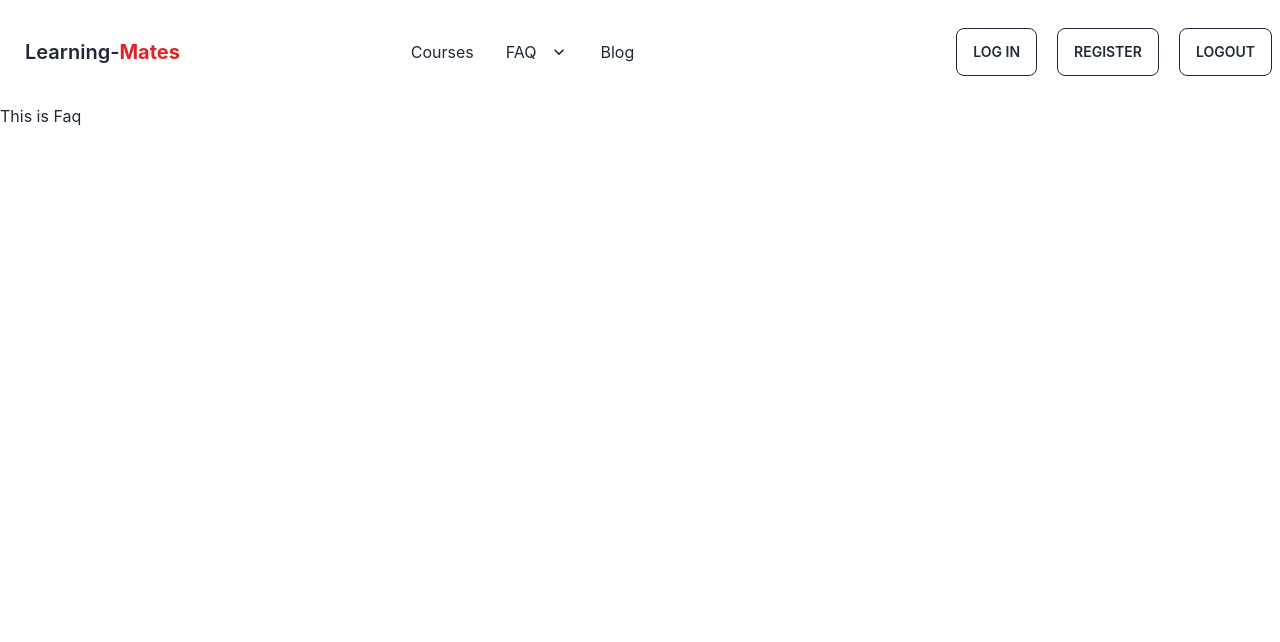
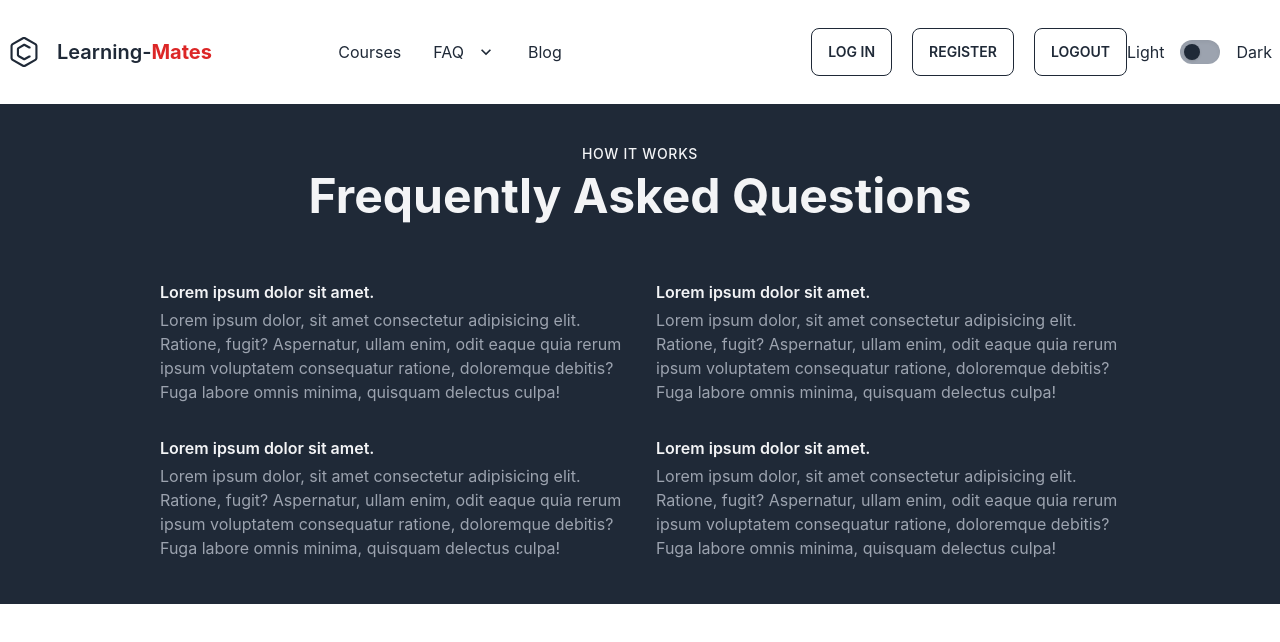
Before and after one commit to TajbeerAhamed/learning-mates-client, a React (Create React App) app: page /faq in a window 1280 px wide. Shown: the top 642 px of the page. Built offline with nearby package versions, Linux system fonts and the light colour scheme; no server answers.

Commit message:
faq added

```diff
--- a/src/App.js
+++ b/src/App.js
@@ -2,6 +2,7 @@ import { createBrowserRouter, RouterProvider } from 'react-router-dom';
 import './App.css';
 import Blog from './components/Blog/Blog';
 import Courses from './components/Courses/Courses';
+import CoursesDetails from './components/CoursesDetails/CoursesDetails';
 import Error from './components/Error/Error';
 import Faq from './components/Faq/Faq';
 import Home from './components/Home/Home';
@@ -23,6 +24,11 @@ function App() {
     path:'/courses',
     loader: () => fetch('https://learning-mate-server.vercel.app/categories'),
     element:<Courses></Courses>
+},
+{
+  path:'/coursesDetails/:id',
+  loader: () => fetch ('https://learning-mate-server.vercel.app/categories'),
+  element: <CoursesDetails></CoursesDetails>
 },
 {
   path:'/faq',
--- /dev/null
+++ b/src/components/CoursesDetails/CoursesDetails.js
@@ -0,0 +1,11 @@
+import React from 'react';
+
+const CoursesDetails = () => {
+    return (
+        <div>
+            <h2>This is courses details</h2>
+        </div>
+    );
+};
+
+export default CoursesDetails;
--- a/src/components/Faq/Faq.js
+++ b/src/components/Faq/Faq.js
@@ -3,7 +3,30 @@ import React from 'react';
 const Faq = () => {
     return (
         <div>
-            <h2>This is Faq</h2>
+            <section className="bg-gray-800 text-gray-100">
+	<div className="container flex flex-col justify-center p-4 mx-auto md:p-8">
+		<p className="p-2 text-sm font-medium tracking-wider text-center uppercase">How it works</p>
+		<h2 className="mb-12 text-4xl font-bold leading-none text-center sm:text-5xl">Frequently Asked Questions</h2>
+		<div className="grid gap-10 md:gap-8 sm:p-3 md:grid-cols-2 lg:px-12 xl:px-32">
+			<div>
+				<h3 className="font-semibold">Lorem ipsum dolor sit amet.</h3>
+				<p className="mt-1 text-gray-400">Lorem ipsum dolor, sit amet consectetur adipisicing elit. Ratione, fugit? Aspernatur, ullam enim, odit eaque quia rerum ipsum voluptatem consequatur ratione, doloremque debitis? Fuga labore omnis minima, quisquam delectus culpa!</p>
+			</div>
+			<div>
+				<h3 className="font-semibold">Lorem ipsum dolor sit amet.</h3>
+				<p className="mt-1 text-gray-400">Lorem ipsum dolor, sit amet consectetur adipisicing elit. Ratione, fugit? Aspernatur, ullam enim, odit eaque quia rerum ipsum voluptatem consequatur ratione, doloremque debitis? Fuga labore omnis minima, quisquam delectus culpa!</p>
+			</div>
+			<div>
+				<h3 className="font-semibold">Lorem ipsum dolor sit amet.</h3>
+				<p className="mt-1 text-gray-400">Lorem ipsum dolor, sit amet consectetur adipisicing elit. Ratione, fugit? Aspernatur, ullam enim, odit eaque quia rerum ipsum voluptatem consequatur ratione, doloremque debitis? Fuga labore omnis minima, quisquam delectus culpa!</p>
+			</div>
+			<div>
+				<h3 className="font-semibold">Lorem ipsum dolor sit amet.</h3>
+				<p className="mt-1 text-gray-400">Lorem ipsum dolor, sit amet consectetur adipisicing elit. Ratione, fugit? Aspernatur, ullam enim, odit eaque quia rerum ipsum voluptatem consequatur ratione, doloremque debitis? Fuga labore omnis minima, quisquam delectus culpa!</p>
+			</div>
+		</div>
+	</div>
+</section>
         </div>
     );
 };
--- a/src/components/Header/Header.js
+++ b/src/components/Header/Header.js
@@ -2,7 +2,7 @@ import React from 'react';
 import { useContext } from 'react';
 import { Link, NavLink } from 'react-router-dom';
 import { AuthContext } from '../../contexts/AuthProvider/AuthProvider';
-import { FaUser } from "react-icons/fa";
+
 
 const Header = () => {
   const {user,logOut} = useContext(AuthContext)
@@ -32,13 +32,17 @@ const Header = () => {
         <li><Link>Item 3</Link></li>
       </ul>
     </div>
+    <svg xmlns="../../../public/download.png" fill="currentColor" viewBox="0 0 32 32" className="w-8 h-8 dark:text-violet-400">
+				<path d="M27.912 7.289l-10.324-5.961c-0.455-0.268-1.002-0.425-1.588-0.425s-1.133 0.158-1.604 0.433l0.015-0.008-10.324 5.961c-0.955 0.561-1.586 1.582-1.588 2.75v11.922c0.002 1.168 0.635 2.189 1.574 2.742l0.016 0.008 10.322 5.961c0.455 0.267 1.004 0.425 1.59 0.425 0.584 0 1.131-0.158 1.602-0.433l-0.014 0.008 10.322-5.961c0.955-0.561 1.586-1.582 1.588-2.75v-11.922c-0.002-1.168-0.633-2.189-1.573-2.742zM27.383 21.961c0 0.389-0.211 0.73-0.526 0.914l-0.004 0.002-10.324 5.961c-0.152 0.088-0.334 0.142-0.53 0.142s-0.377-0.053-0.535-0.145l0.005 0.002-10.324-5.961c-0.319-0.186-0.529-0.527-0.529-0.916v-11.922c0-0.389 0.211-0.73 0.526-0.914l0.004-0.002 10.324-5.961c0.152-0.090 0.334-0.143 0.53-0.143s0.377 0.053 0.535 0.144l-0.006-0.002 10.324 5.961c0.319 0.185 0.529 0.527 0.529 0.916z"></path>
+				<path d="M22.094 19.451h-0.758c-0.188 0-0.363 0.049-0.515 0.135l0.006-0.004-4.574 2.512-5.282-3.049v-6.082l5.282-3.051 4.576 2.504c0.146 0.082 0.323 0.131 0.508 0.131h0.758c0.293 0 0.529-0.239 0.529-0.531v-0.716c0-0.2-0.11-0.373-0.271-0.463l-0.004-0.002-5.078-2.777c-0.293-0.164-0.645-0.26-1.015-0.26-0.39 0-0.756 0.106-1.070 0.289l0.010-0.006-5.281 3.049c-0.636 0.375-1.056 1.055-1.059 1.834v6.082c0 0.779 0.422 1.461 1.049 1.828l0.009 0.006 5.281 3.049c0.305 0.178 0.67 0.284 1.061 0.284 0.373 0 0.723-0.098 1.027-0.265l-0.012 0.006 5.080-2.787c0.166-0.091 0.276-0.265 0.276-0.465v-0.716c0-0.293-0.238-0.529-0.529-0.529z"></path>
+			</svg>
     <Link to={'/'} className="btn btn-ghost normal-case text-xl">Learning-<span className='font-bold text-red-600'>Mates</span></Link>
   </div>
   <div className="navbar-center hidden lg:flex">
     <ul className="menu menu-horizontal p-0">
       <li><Link to={'/courses'}>Courses</Link></li>
       <li tabIndex={0}>
-        <Link>
+        <Link to={'/faq'}>
          FAQ
           <svg className="fill-current" xmlns="http://www.w3.org/2000/svg" width="20" height="20" viewBox="0 0 24 24"><path d="M7.41,8.58L12,13.17L16.59,8.58L18,10L12,16L6,10L7.41,8.58Z"/></svg>
         </Link>
@@ -47,6 +51,7 @@ const Header = () => {
       <li><Link to={'/blog'}>Blog</Link></li>
     </ul>
   </div>
+
   <div className="navbar-end">
     <Link to={'/login'} className="btn btn-outline">Log In</Link>
   </div>
@@ -67,8 +72,19 @@ const Header = () => {
   <div>
     <p>{user?.displayName}</p>
   </div>
+
   <button onClick={handleLogOut} className="btn btn-outline">Logout</button>
+  <label for="Toggle1" className="inline-flex items-center space-x-4 cursor-pointer text-black-100">
+	<span>Light</span>
+	<span className="relative">
+		<input id="Toggle1" type="checkbox" className="hidden peer" />
+		<div className="w-10 h-6 rounded-full shadow-inner bg-gray-400 peer-checked:bg-violet-400"></div>
+		<div className="absolute inset-y-0 left-0 w-4 h-4 m-1 rounded-full shadow peer-checked:right-0 peer-checked:left-auto bg-gray-800"></div>
+	</span>
+	<span>Dark</span>
+</label>
 </div>
+
         </div>
     );
 };
--- a/src/components/LogIn/LogIn.js
+++ b/src/components/LogIn/LogIn.js
@@ -8,7 +8,7 @@ import { AuthContext } from '../../contexts/AuthProvider/AuthProvider';
 
  const LogIn = () => {
 
-	const {signIn} = useContext(AuthContext)
+	const {signIn,signInwithGoogle,signInwithGithub} = useContext(AuthContext)
 
 	const navigate = useNavigate()
 
@@ -35,6 +35,18 @@ import { AuthContext } from '../../contexts/AuthProvider/AuthProvider';
 
 	const githubProvider = new GithubAuthProvider()
 
+	const googleLogin = () =>{
+		signInwithGoogle(googleProvider)
+		.then((result) =>{
+			const user = result.user
+			console.log(user);
+		})
+
+		.catch((error) =>{
+			console.error(error)
+		})
+	}
+
 	const handleGoogleSignIn = () =>{
 providerLogin(googleProvider)
 .then(result =>{
@@ -52,7 +64,7 @@ providerLogin(googleProvider)
         <div className="w-100 align-items-center max-w-md p-4 rounded-md shadow sm:p-8 bg-gray-900 text-gray-100">
 	<h2 className="mb-3 text-3xl font-semibold text-center">Login to your account</h2>
 	<p className="text-sm text-center text-gray-400">Dont have account?
-		<Link to={'/register'} rel="noopener noreferrer" className="focus:underline hover:underline">Sign up here</Link>
+		<Link to={'/register'} rel="noopener noreferrer" className="focus:underline hover:underline">Register</Link>
 	</p>
 	<div className="my-6 space-y-4">
 		<button onClick={handleGoogleSignIn}  aria-label="Login with Google" type="button" className="flex items-center justify-center w-full p-4 space-x-4 border rounded-md focus:ring-2 focus:ring-offset-1 border-gray-400 focus:ring-violet-400">
--- a/src/contexts/AuthProvider/AuthProvider.js
+++ b/src/contexts/AuthProvider/AuthProvider.js
@@ -1,6 +1,6 @@
 import React from 'react';
 import { createContext } from 'react';
-import {createUserWithEmailAndPassword, getAuth, onAuthStateChanged, signInWithEmailAndPassword, signInWithPopup, signOut} from 'firebase/auth'
+import {createUserWithEmailAndPassword, getAuth, GithubAuthProvider, GoogleAuthProvider, onAuthStateChanged, signInWithEmailAndPassword, signInWithPopup, signOut} from 'firebase/auth'
 import App from '../../firebase/firebase.config';
 import { useState } from 'react';
 import { useEffect } from 'react';
@@ -13,6 +13,9 @@ const auth = getAuth(App)
 
 const AuthProvider = ({children}) => {
    const [user,setUser]= useState(null)
+
+   const googleProvider = new GoogleAuthProvider()
+   const githubProvider = new GithubAuthProvider()
 
     const providerLogin = (provider) =>{
         return signInWithPopup(auth,provider)
```
Also changed, not shown: src/components/Register/Register.js (+15 -13 lines), public/download.png (added).
